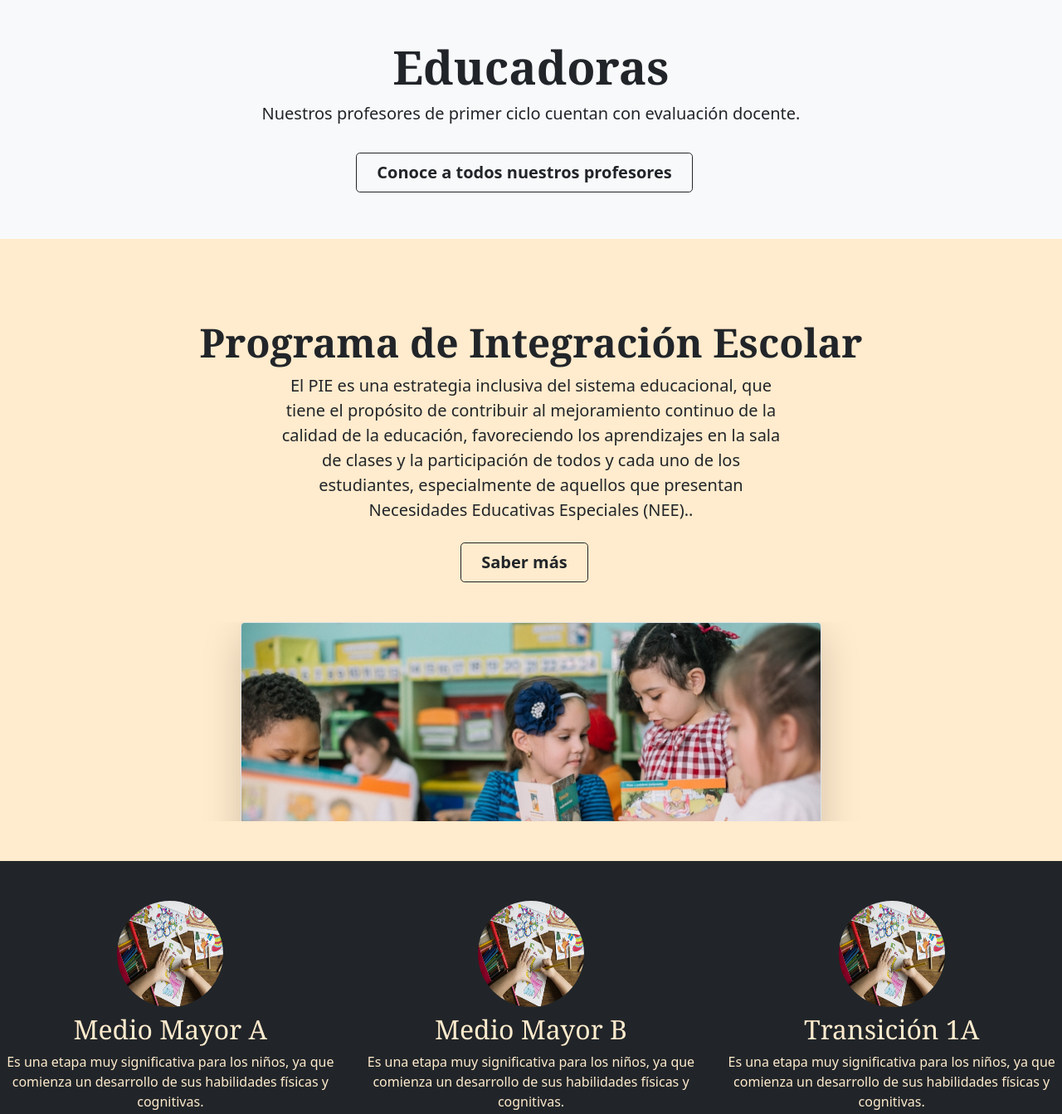
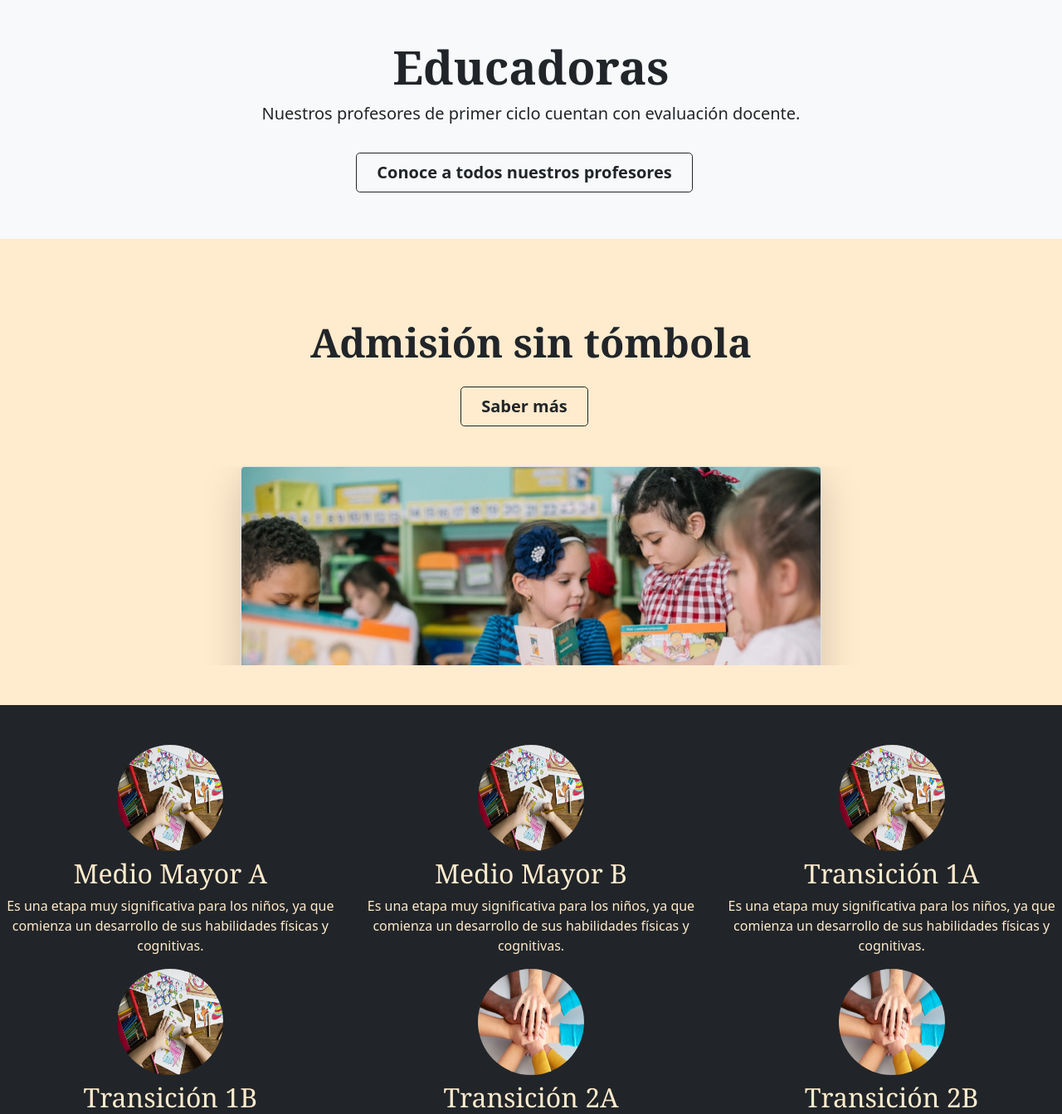
Before and after one commit to salgadotomas89/arcoiris, a Django app: page / in a window 1280 px wide. Shown: the part 1790-3133 px from the top of the page at 83% size. Run offline with Django 3.2, Linux system fonts and the light colour scheme; data that the repository does not hold is empty; some libraries are stand-ins or nearby versions.

Commit message:
cambios en sttings

```diff
--- a/colegio/views.py
+++ b/colegio/views.py
@@ -200,7 +200,7 @@ def contacto(request):
         email = request.POST.get('email')
         mensaje = request.POST.get('mensaje')
 
-        send_mail("mensaje de la web", mensaje, email, ['altascumbressanclemente@gmail.com'])
+        send_mail("mensaje de arcoiris", mensaje, email, ['altascumbressanclemente@gmail.com'])
 
         return HttpResponse("Gracias por contactarnos")
 
--- a/djangoProject/settings.py
+++ b/djangoProject/settings.py
@@ -118,6 +118,7 @@ STATIC_URL = '/static/'
 STATICFILES_DIRS = [
     os.path.join(BASE_DIR, 'static')
 ]
+STATIC= os.path.join(BASE_DIR, 'staticfiles')
 
 MEDIA_URL = '/media/'
 MEDIA_ROOT = os.path.join(BASE_DIR, 'media/')
--- a/templates/index.html
+++ b/templates/index.html
@@ -245,14 +245,10 @@
     <div id="pie" class=" text-dark px-4 py-5 text-center">
             <div class="py-5">
 
-                <h1 class="foo  foo-1 display-5 fw-bold ">Programa de Integración Escolar</h1>
+                <h1 class="foo  foo-1 display-5 fw-bold ">Admisión sin tómbola</h1>
                 <div class="col-lg-6 mx-auto">
                     <p class="foo  foo-2 fs-5 mb-4">
-                        El PIE es una estrategia inclusiva del sistema
-                        educacional, que tiene el propósito de contribuir al mejoramiento continuo
-                        de la calidad de la educación, favoreciendo los aprendizajes en la sala de clases y
-                        la participación de todos y cada uno de los estudiantes, especialmente de aquellos que
-                        presentan Necesidades Educativas Especiales (NEE)..</p>
+                        </p>
 
 
                     <div class="d-grid gap-2 d-sm-flex justify-content-sm-center">
--- a/templates/vision.html
+++ b/templates/vision.html
@@ -9,7 +9,7 @@
         <div class="p-5 mb-4 mt-4 bg-light rounded-3">
             <div class="container-fluid py-5">
             <h1 class="display-5 fw-bold">Visión</h1>
-            <p class="col-md-8 fs-4">
+            <p >
             Formar alumnos de nivel básico en óptimas condiciones,
             con un alto grado de desarrollo de sus habilidades y destrezas cognitivas,
             artísticas, deportivas y culturales, que le permitan adquirir aprendizajes de
```
Also changed, not shown: 3 other files.
